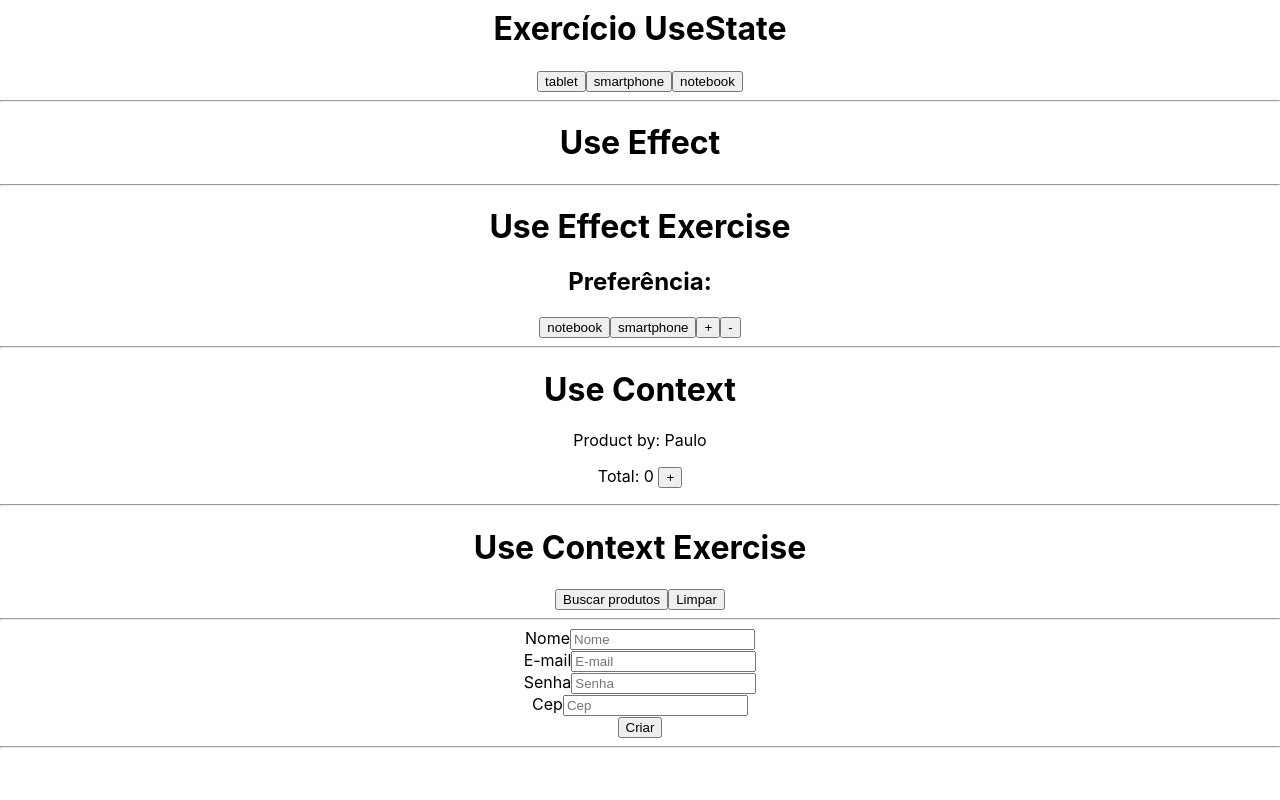
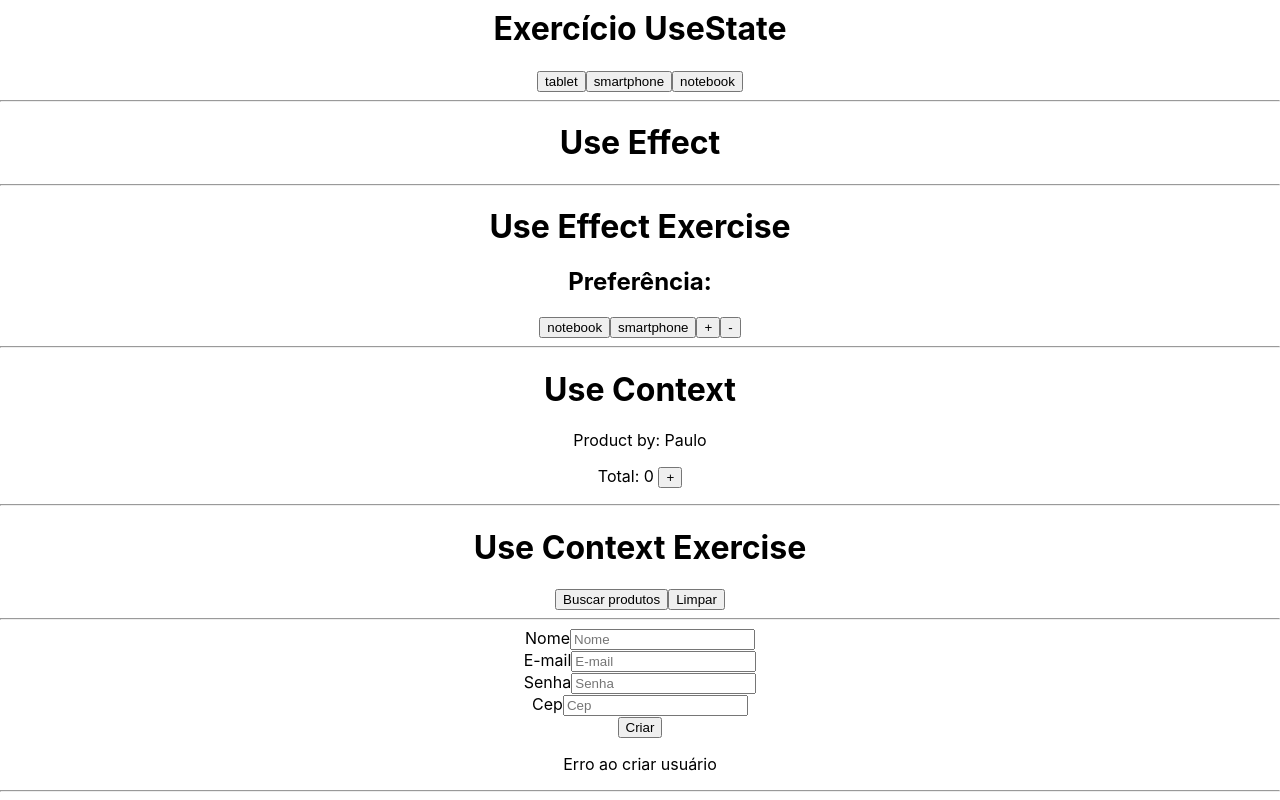
Before and after one commit to guilhermetamega/ReactOrigamid, a React (Create React App) app in the folder origamid/: page / in a window 1280 px wide. Shown: the part 2426-3226 px from the top of the page. Before the commit the page ends 3182 px from the top, so only its background shows below. Built offline with nearby package versions, Linux system fonts and the light colour scheme; no server answers.

Commit message:
Improvement on response of input class exercise

```diff
--- a/origamid/src/components/Forms/InputClass/index.jsx
+++ b/origamid/src/components/Forms/InputClass/index.jsx
@@ -64,8 +64,11 @@ export default function InputClass() {
           </div>
         ))}
         <button>Criar</button>
-        {response && response.ok && <p>Usuário Criado</p>}
-        {response && response.ok === false && <p>Erro ao criar usuário</p>}
+        {response && response.ok ? (
+          <p>Usuário Criado</p>
+        ) : (
+          <p>Erro ao criar usuário</p>
+        )}
       </form>
       <hr />
     </>
```
